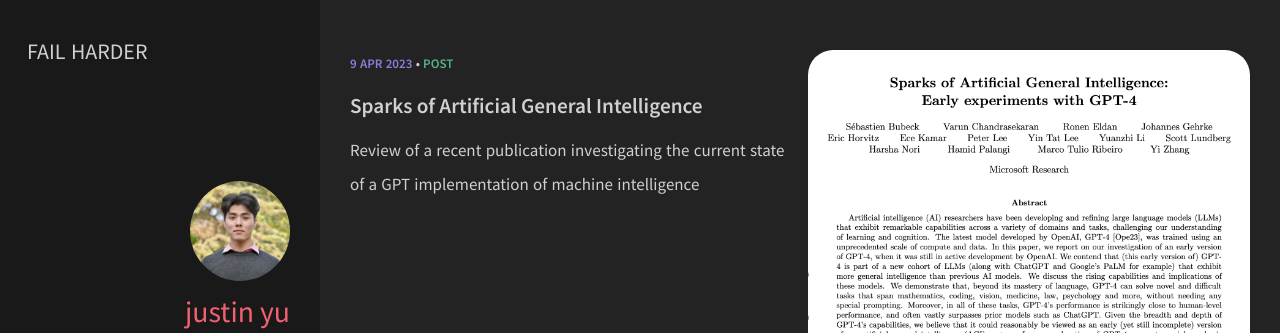
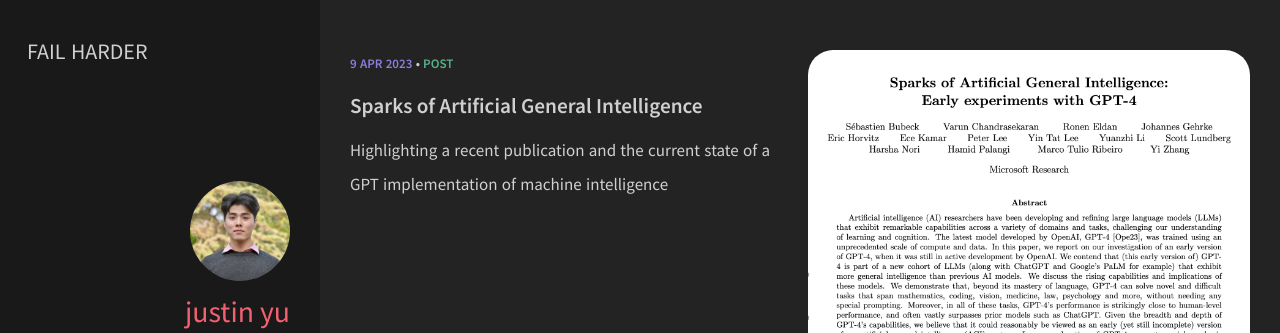
Before and after one commit to uynitsuj/uynitsuj.github.io, a Jekyll site: the page built from index.html, in a window 1280 px wide. Shown: the top 333 px of the page. Built offline with Jekyll 4.4.1, drawn with Linux system fonts in a browser that asks for light colours.

Commit message:
highlighting

```diff
--- a/_posts/2023-04-09-sparks-of-agi.md
+++ b/_posts/2023-04-09-sparks-of-agi.md
@@ -1,7 +1,7 @@
 ---
 layout: post
 title:  "Sparks of Artificial General Intelligence"
-excerpt: "Review of a recent publication investigating the current state of a GPT implementation of machine intelligence"
+excerpt: "Highlighting a recent publication and the current state of a GPT implementation of machine intelligence"
 categories: [post]
 image: Post8/SOAGI.png
 ---
```
